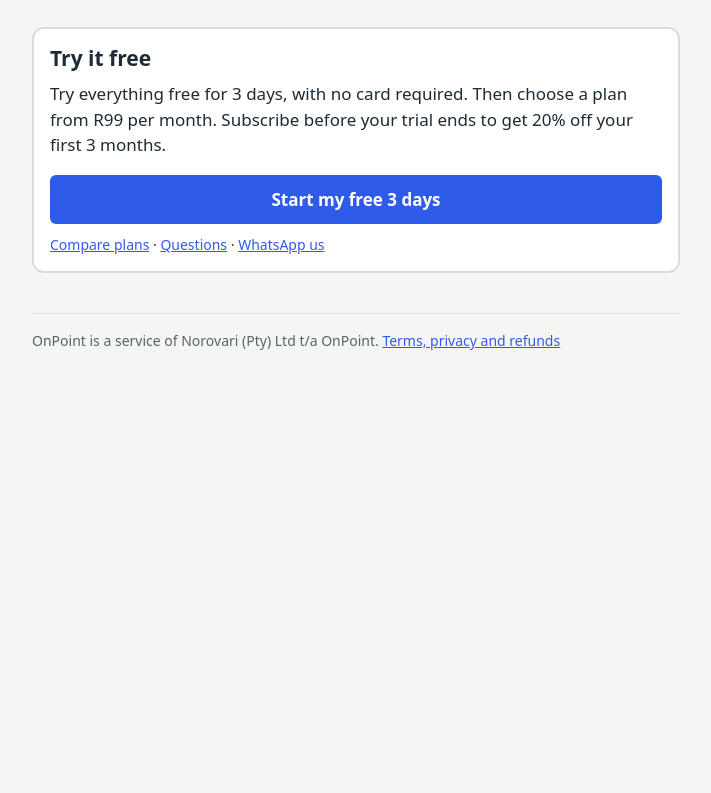
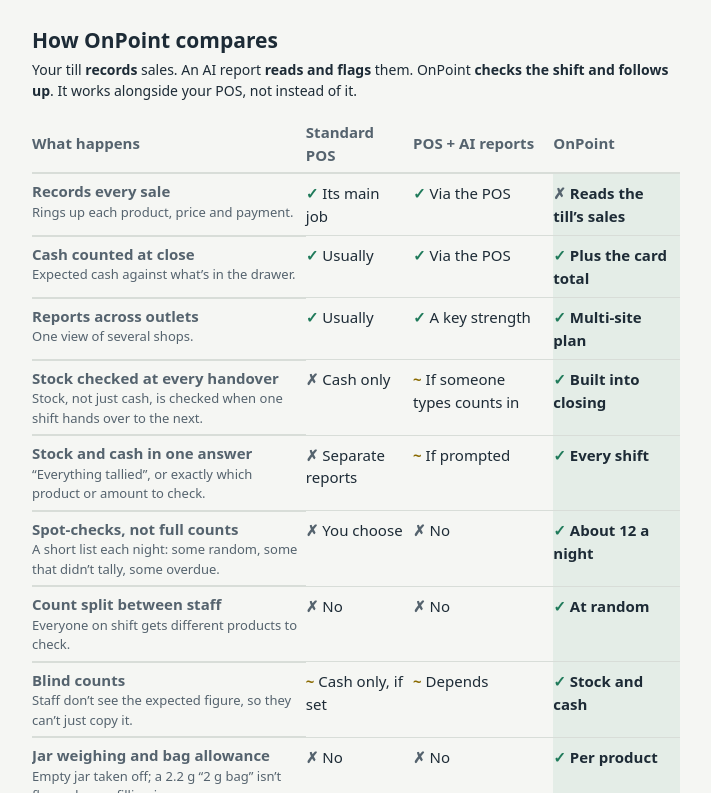
Before and after one commit to norovari/onPoint, a Next.js app: page / in a window 1280 px wide. Shown: the part 2287-3080 px from the top of the page, without its empty margins (284-995 px from the left). Before the commit the page ends 2758 px from the top, so only its background shows below. Built offline with nearby package versions, Linux system fonts and the light colour scheme; no server answers; a web font is replaced by a local one.

Commit message:
Comparison table (Standard POS / POS + AI reports / OnPoint) on the front page and Questions page
Co-Authored-By: Claude Opus 5.5 <noreply@anthropic.com>
Claude-Session: https://claude.ai/code/session_01K8rW3vEPuS5BmCGKeJsPWD

```diff
--- a/app/globals.css
+++ b/app/globals.css
@@ -210,3 +210,28 @@ details.faq .faq-a ul { padding-left: 20px; }
 .feature h3 { margin: 0 0 4px; font-size: 16px; display: flex; gap: 8px; align-items: center; flex-wrap: wrap; }
 .feature p { margin: 0; font-size: 15px; color: var(--ink-soft); }
 .badge { font-size: 11px; font-weight: 800; letter-spacing: .04em; text-transform: uppercase; padding: 2px 7px; border-radius: 999px; background: var(--ink); color: var(--paper); }
+
+/* Comparison table */
+.cmp { font-size: 14px; min-width: 560px; }
+.cmp th[scope="row"] { font-weight: 400; text-align: left; vertical-align: top; }
+.cmp-what { display: block; font-weight: 700; }
+.cmp-means { display: block; font-size: 13px; color: var(--ink-soft); }
+.cmp td { vertical-align: top; }
+.cmp-mark { font-weight: 800; }
+.cmp td[data-v="yes"] .cmp-mark { color: var(--matched); }
+.cmp td[data-v="no"] .cmp-mark { color: var(--ink-soft); }
+.cmp td[data-v="some"] .cmp-mark { color: var(--pending); }
+.cmp .cmp-op { background: color-mix(in srgb, var(--matched) 8%, transparent); font-weight: 600; }
+@media (max-width: 640px) {
+  .compare .scroll { overflow: visible; }
+  .cmp { min-width: 0; display: block; border: 0; }
+  .cmp thead { display: none; }
+  .cmp tbody, .cmp tr, .cmp th[scope="row"], .cmp td { display: block; width: 100%; }
+  .cmp tr { border: 1px solid var(--rule); border-radius: 10px; padding: 10px 12px; margin-bottom: 8px; background: var(--paper); }
+  .cmp th[scope="row"], .cmp td { border: 0; padding: 2px 0; }
+  .cmp th[scope="row"] { margin-bottom: 4px; }
+  .cmp td { display: flex; gap: 6px; font-size: 14px; }
+  .cmp td::before { content: attr(data-label) ":"; flex: 0 0 112px; color: var(--ink-soft); font-weight: 400; }
+  .cmp .cmp-op { background: transparent; }
+  .cmp .cmp-op::before { color: var(--ink); font-weight: 700; }
+}
--- a/app/page.tsx
+++ b/app/page.tsx
@@ -1,6 +1,7 @@
 import Link from "next/link";
 import { redirect } from "next/navigation";
 import { createClient } from "@/lib/supabase/server";
+import { Compare } from "@/components/Compare";
 import { LAUNCH_DISCOUNT, LEGAL_NAME, PLANS, TRIAL_DAYS } from "@/lib/plans";
 
 export const metadata = {
@@ -108,6 +109,8 @@ export default async function Home() {
           ))}
         </div>
 
+        <Compare />
+
         <div className="sheet" style={{ marginTop: 28, borderWidth: 2 }}>
           <h2 style={{ marginTop: 0 }}>Try it free</h2>
           <p style={{ marginTop: 0 }}>
--- /dev/null
+++ b/components/Compare.tsx
@@ -0,0 +1,56 @@
+// How OnPoint compares with a standard POS and with a POS plus an AI
+// reporting tool. Plain words, short cells, readable on a phone.
+// Keep every OnPoint claim true to what is live in the app.
+
+type Cell = { v: "yes" | "no" | "some"; t: string };
+const Y = (t: string): Cell => ({ v: "yes", t });
+const N = (t: string): Cell => ({ v: "no", t });
+const S = (t: string): Cell => ({ v: "some", t });
+
+const ROWS: { what: string; means: string; pos: Cell; ai: Cell; op: Cell }[] = [
+  { what: "Records every sale", means: "Rings up each product, price and payment.", pos: Y("Its main job"), ai: Y("Via the POS"), op: N("Reads the till’s sales") },
+  { what: "Cash counted at close", means: "Expected cash against what’s in the drawer.", pos: Y("Usually"), ai: Y("Via the POS"), op: Y("Plus the card total") },
+  { what: "Reports across outlets", means: "One view of several shops.", pos: Y("Usually"), ai: Y("A key strength"), op: Y("Multi-site plan") },
+  { what: "Stock checked at every handover", means: "Stock, not just cash, is checked when one shift hands over to the next.", pos: N("Cash only"), ai: S("If someone types counts in"), op: Y("Built into closing") },
+  { what: "Stock and cash in one answer", means: "“Everything tallied”, or exactly which product or amount to check.", pos: N("Separate reports"), ai: S("If prompted"), op: Y("Every shift") },
+  { what: "Spot-checks, not full counts", means: "A short list each night: some random, some that didn’t tally, some overdue.", pos: N("You choose"), ai: N("No"), op: Y("About 12 a night") },
+  { what: "Count split between staff", means: "Everyone on shift gets different products to check.", pos: N("No"), ai: N("No"), op: Y("At random") },
+  { what: "Blind counts", means: "Staff don’t see the expected figure, so they can’t just copy it.", pos: S("Cash only, if set"), ai: S("Depends"), op: Y("Stock and cash") },
+  { what: "Jar weighing and bag allowance", means: "Empty jar taken off; a 2.2 g “2 g bag” isn’t flagged, over-filling is.", pos: N("No"), ai: N("No"), op: Y("Per product") },
+  { what: "Staff confirmation", means: "Three questions, photos and each person’s own password at close.", pos: N("No"), ai: N("No"), op: Y("Every close") },
+  { what: "Differences must be explained", means: "Stays open until someone gives a reason and a manager signs off.", pos: N("No"), ai: S("Flags only"), op: Y("Yes") },
+  { what: "Supplier orders", means: "Purchase orders to suppliers.", pos: S("Often an add-on"), ai: S("Depends"), op: N("Keep your POS for this") },
+];
+
+const MARK = { yes: "✓", no: "✗", some: "~" } as const;
+
+export function Compare() {
+  return (
+    <section aria-labelledby="cmp-h" className="compare">
+      <h2 id="cmp-h">How OnPoint compares</h2>
+      <p className="small" style={{ marginTop: -4 }}>
+        Your till <strong>records</strong> sales. An AI report <strong>reads and flags</strong> them. OnPoint <strong>checks the shift and follows up</strong>. It works alongside your POS, not instead of it.
+      </p>
+      <div className="scroll">
+        <table className="data cmp">
+          <thead>
+            <tr><th scope="col">What happens</th><th scope="col">Standard POS</th><th scope="col">POS + AI reports</th><th scope="col">OnPoint</th></tr>
+          </thead>
+          <tbody>
+            {ROWS.map((r) => (
+              <tr key={r.what}>
+                <th scope="row"><span className="cmp-what">{r.what}</span><span className="cmp-means">{r.means}</span></th>
+                {[r.pos, r.ai, r.op].map((c, i) => (
+                  <td key={i} data-v={c.v} data-label={["Standard POS", "POS + AI reports", "OnPoint"][i]} className={i === 2 ? "cmp-op" : undefined}>
+                    <span className="cmp-mark" aria-hidden="true">{MARK[c.v]}</span> {c.t}
+                  </td>
+                ))}
+              </tr>
+            ))}
+          </tbody>
+        </table>
+      </div>
+      <p className="small muted">✓ yes · ~ partly, or only if someone sets it up and keeps it running · ✗ no</p>
+    </section>
+  );
+}
--- a/components/Faq.tsx
+++ b/components/Faq.tsx
@@ -1,4 +1,5 @@
 import Link from "next/link";
+import { Compare } from "@/components/Compare";
 import { LAUNCH_DISCOUNT, PLANS, TRIAL_DAYS } from "@/lib/plans";
 
 // Questions shop owners actually ask, in their words. Shown on /faq (public
@@ -139,6 +140,8 @@ export function Faq({ signedIn }: { signedIn: boolean }) {
         </ul>
       </div>
 
+      <Compare />
+
       {QA.map((g, i) => (
         <section key={g.group} aria-labelledby={`faq-g${i}`}>
           <h2 id={`faq-g${i}`}>{g.group}</h2>
```
